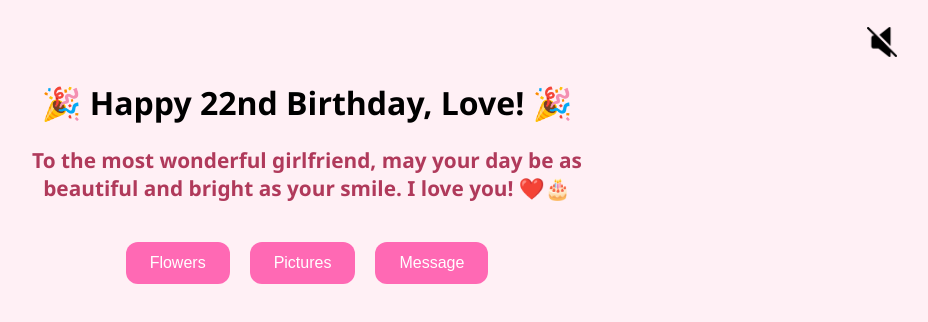
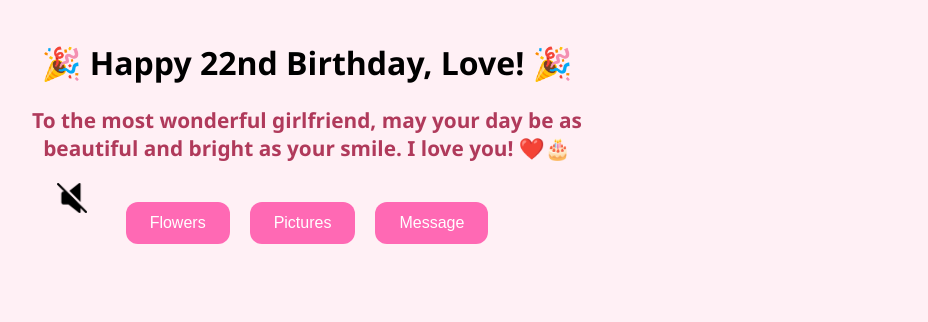
Before and after one commit to pinyot07/lovebday, a plain HTML site: page index.html in a window 1280 px wide. Shown: the whole page, without its empty margins (333-1261 px from the left). Drawn offline with Linux system fonts and the light colour scheme.

Commit message:
Update site

```diff
--- a/index.html
+++ b/index.html
@@ -26,7 +26,7 @@
 
     <div id="surprise" class="hidden content-box">
       <img src="https://www.animatedimages.org/data/media/693/animated-tulip-image-0019.gif" alt="Tulip Flowers Animation" />
-      <p>🌷 These tulips bloom just like my love for you. Ayiee flowers for you mwa mwa, Happy Birthday, love! 🌷</p>
+      <p>🌷 These tulips bloom just like my love for you. ayiee flowers for you mwa mwa, Happy Birthday, love! 🌷</p>
     </div>
 
     <div id="gallery" class="hidden content-box">
@@ -38,7 +38,7 @@
       <p>❤️ Will You Marry Me???, hahaha I love you mwa mwa! ❤️</p>
     </div>
 
-    <!-- Music control -->
+    <!-- Music control inside container bottom-left -->
     <button id="musicToggle" onclick="toggleMusic()" aria-label="Toggle music">
       <img id="musicIcon" src="mute.png" alt="Music Toggle" />
     </button>
--- a/style.css
+++ b/style.css
@@ -2,14 +2,14 @@ body {
     font-family: 'Segoe UI', Tahoma, Geneva, Verdana, sans-serif;
     background-color: #fff0f5;
     text-align: center;
-    padding: 60px 20px 20px; /* Added top padding for fixed music button */
+    padding: 20px;
     margin: 0;
   }
 
   .container {
     max-width: 600px;
     margin: 0 auto;
-    position: relative;
+    position: relative; /* For absolute positioning inside */
   }
 
   .message {
@@ -63,11 +63,11 @@ body {
   #musicToggle {
     background: transparent;
     border: none;
-    position: fixed;
-    top: 15px;
-    right: 15px;
+    position: absolute; /* inside container */
+    bottom: 15px;
+    left: 15px;
     cursor: pointer;
-    z-index: 1000; /* Make sure it's on top */
+    z-index: 1000;
   }
 
   #musicToggle img {
```
